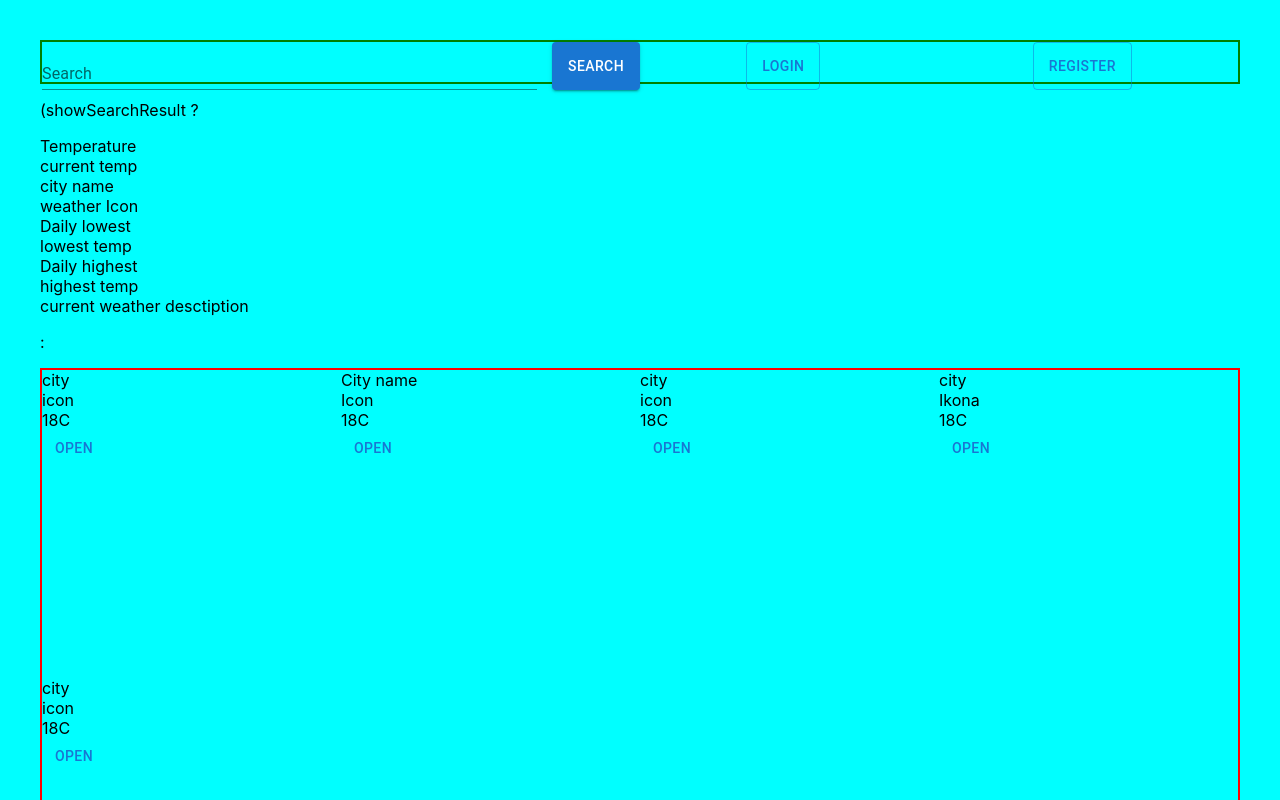
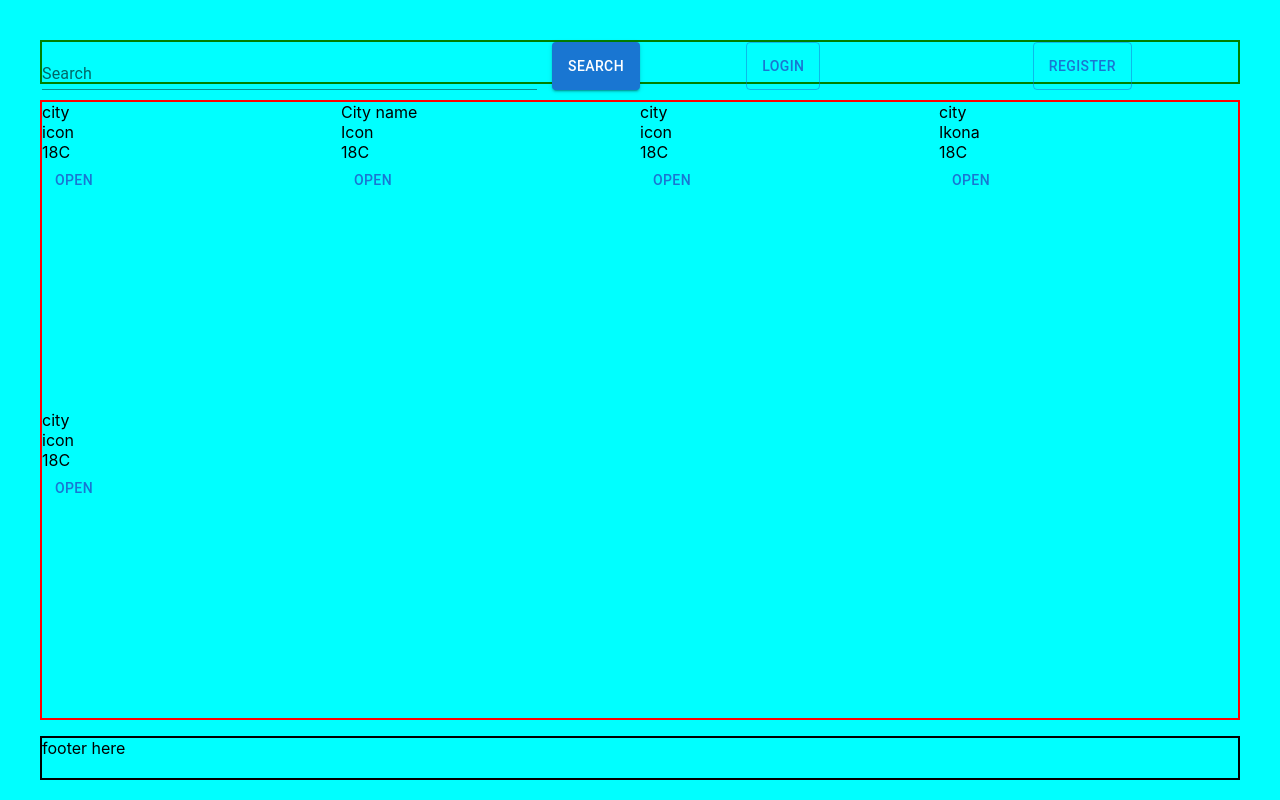
Before and after one commit to GoranAviani/react_apollo_client_3_cache, a React (Create React App) app: page / in a window 1280 px wide. Shown: the top 800 px of the page. Built offline with nearby package versions, Linux system fonts and the light colour scheme.

Commit message:
react-weather

```diff
--- a/src/ components/IndexPage/IndexPage.js
+++ b/src/ components/IndexPage/IndexPage.js
@@ -21,7 +21,7 @@ const IndexPage = () => {
 
         <div className="indexPage">
             <Navigation searchCityAPI={searchCityAPI}/>
-            (showSearchResult ? <SearchedCity searchedCityInfo = {searchedCityInfo}/> :<DefaultCities/>)
+            {showSearchResult ?  <SearchedCity/> : <DefaultCities/>}
             <Footer/>
         </div>
     )
```
